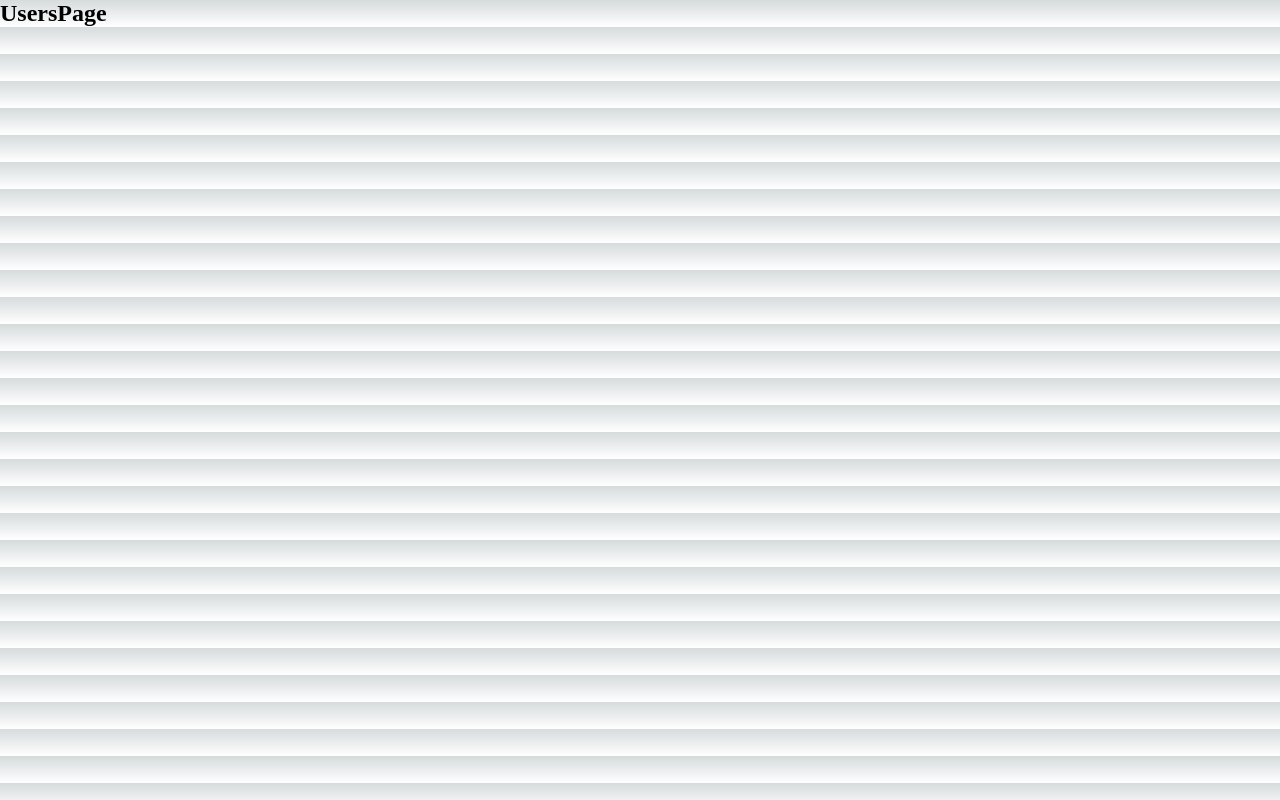
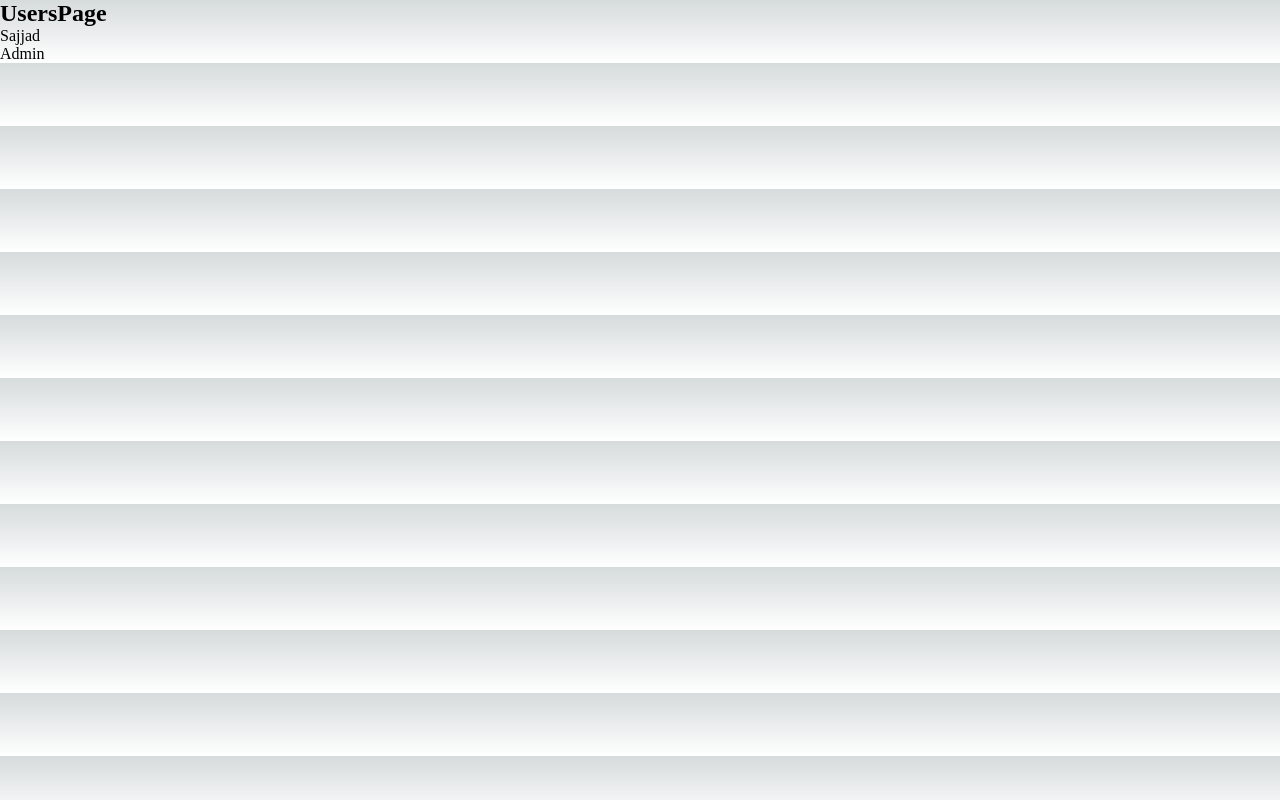
Before and after one commit to sajjad-10/practice-project-react-js, a Next.js app in the folder next-crash-app/: page /users in a window 1280 px wide. Built offline with nearby package versions, Linux system fonts and the light colour scheme.

Commit message:
navigating to dynamic routes

```diff
--- a/next-crash-app/pages/users/index.js
+++ b/next-crash-app/pages/users/index.js
@@ -1,7 +1,24 @@
+import Link from "next/link";
+
 const UsersPage = () => {
+    const users = [
+        { id: 1, userName: "Sajjad" },
+        { id: 2, userName: "Admin" },
+    ];
     return (
         <div>
             <h2>UsersPage</h2>
+            <div>
+                <ul>
+                    {users.map((item) => (
+                        <li key={item.id}>
+                            <Link href={`/users/${item.id}`}>
+                                {item.userName}
+                            </Link>
+                        </li>
+                    ))}
+                </ul>
+            </div>
         </div>
     );
 };
```
